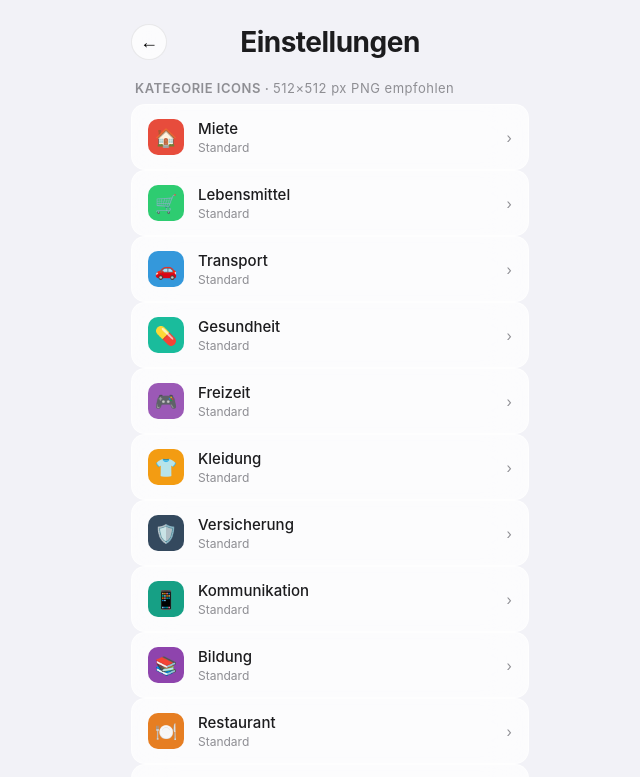
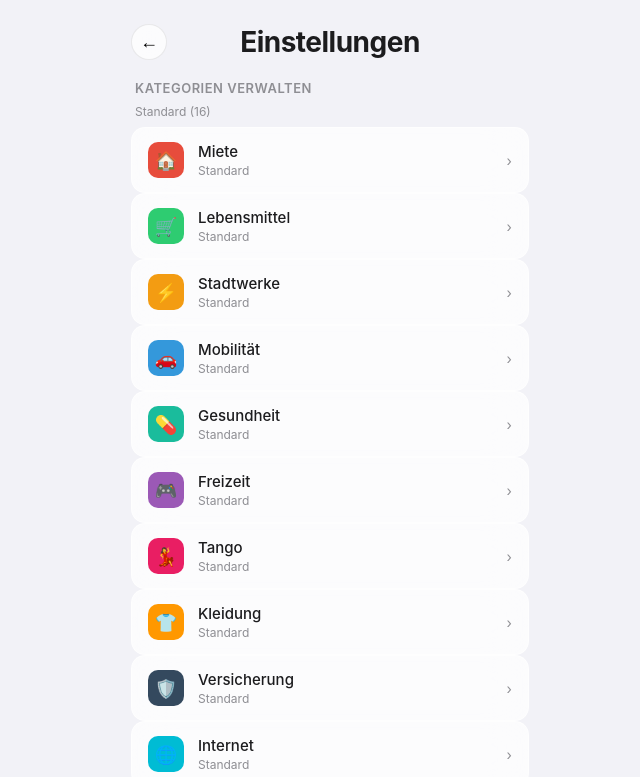
Before and after one commit to sarkaut2000/sparfuchs-web, a React (Vite) app: page /einstellungen in a window 1280 px wide. Shown: the top 777 px of the page, without its empty margins (310-950 px from the left). Built offline with nearby package versions, Linux system fonts and the light colour scheme.

Commit message:
Update categories, add custom category management, fix all type errors

```diff
--- a/src/lib/kategorien.ts
+++ b/src/lib/kategorien.ts
@@ -1,19 +1,56 @@
-import type { Kategorie } from '../types';
+import type { KategorieDefinition } from '../types';
 
-export const KATEGORIEN: { name: Kategorie; farbe: string; emoji: string }[] = [
-  { name: 'Miete',         farbe: '#E74C3C', emoji: '🏠' },
-  { name: 'Lebensmittel',  farbe: '#2ECC71', emoji: '🛒' },
-  { name: 'Transport',     farbe: '#3498DB', emoji: '🚗' },
-  { name: 'Gesundheit',    farbe: '#1ABC9C', emoji: '💊' },
-  { name: 'Freizeit',      farbe: '#9B59B6', emoji: '🎮' },
-  { name: 'Kleidung',      farbe: '#F39C12', emoji: '👕' },
-  { name: 'Versicherung',  farbe: '#34495E', emoji: '🛡️' },
-  { name: 'Kommunikation', farbe: '#16A085', emoji: '📱' },
-  { name: 'Bildung',       farbe: '#8E44AD', emoji: '📚' },
-  { name: 'Restaurant',    farbe: '#E67E22', emoji: '🍽️' },
-  { name: 'Sonstiges',     farbe: '#95A5A6', emoji: '📦' },
+const CUSTOM_KEY = 'sparfuchs_kategorien';
+
+export const STANDARD_KATEGORIEN: KategorieDefinition[] = [
+  { name: 'Miete',             farbe: '#E74C3C', emoji: '🏠', istStandard: true },
+  { name: 'Lebensmittel',      farbe: '#2ECC71', emoji: '🛒', istStandard: true },
+  { name: 'Stadtwerke',        farbe: '#F39C12', emoji: '⚡', istStandard: true },
+  { name: 'Mobilität',         farbe: '#3498DB', emoji: '🚗', istStandard: true },
+  { name: 'Gesundheit',        farbe: '#1ABC9C', emoji: '💊', istStandard: true },
+  { name: 'Freizeit',          farbe: '#9B59B6', emoji: '🎮', istStandard: true },
+  { name: 'Tango',             farbe: '#E91E63', emoji: '💃', istStandard: true },
+  { name: 'Kleidung',          farbe: '#FF9800', emoji: '👕', istStandard: true },
+  { name: 'Versicherung',      farbe: '#34495E', emoji: '🛡️', istStandard: true },
+  { name: 'Internet',          farbe: '#00BCD4', emoji: '🌐', istStandard: true },
+  { name: 'Mobiltelefon',      farbe: '#16A085', emoji: '📱', istStandard: true },
+  { name: 'Bildung',           farbe: '#8E44AD', emoji: '📚', istStandard: true },
+  { name: 'Restaurant',        farbe: '#E67E22', emoji: '🍽️', istStandard: true },
+  { name: 'Abos/Verträge',     farbe: '#607D8B', emoji: '📄', istStandard: true },
+  { name: 'Schuldentilgung',   farbe: '#C0392B', emoji: '💳', istStandard: true },
+  { name: 'Sonstiges',         farbe: '#95A5A6', emoji: '📦', istStandard: true },
 ];
 
-export function getKategorie(name: Kategorie) {
-  return KATEGORIEN.find((k) => k.name === name) ?? KATEGORIEN[KATEGORIEN.length - 1];
+export function getCustomKategorien(): KategorieDefinition[] {
+  const raw = localStorage.getItem(CUSTOM_KEY);
+  return raw ? JSON.parse(raw) : [];
 }
+
+export function getAlleKategorien(): KategorieDefinition[] {
+  return [...STANDARD_KATEGORIEN, ...getCustomKategorien()];
+}
+
+// Alias für bestehenden Code
+export const KATEGORIEN = STANDARD_KATEGORIEN;
+
+export function getKategorie(name: string): KategorieDefinition {
+  return getAlleKategorien().find(k => k.name === name) ?? STANDARD_KATEGORIEN[STANDARD_KATEGORIEN.length - 1];
+}
+
+export function addCustomKategorie(def: Omit<KategorieDefinition, 'istStandard'>): void {
+  const alle = getCustomKategorien();
+  if (getAlleKategorien().some(k => k.name.toLowerCase() === def.name.toLowerCase())) return;
+  alle.push({ ...def, istStandard: false });
+  localStorage.setItem(CUSTOM_KEY, JSON.stringify(alle));
+}
+
+export function deleteCustomKategorie(name: string): void {
+  const gefiltert = getCustomKategorien().filter(k => k.name !== name);
+  localStorage.setItem(CUSTOM_KEY, JSON.stringify(gefiltert));
+}
+
+// Zufällige Farbe für neue Kategorien
+const EXTRA_FARBEN = ['#FF5722','#795548','#9C27B0','#4CAF50','#2196F3','#FF4081','#00E5FF','#76FF03'];
+export function zufaelligeFarbe(): string {
+  return EXTRA_FARBEN[Math.floor(Math.random() * EXTRA_FARBEN.length)];
+}
--- a/src/pages/Dashboard.tsx
+++ b/src/pages/Dashboard.tsx
@@ -5,7 +5,7 @@ import {
   summeNachKategorie, saveAusgabe, saveFixkosten,
   formatEuro, aktuellerMonat
 } from '../lib/storage';
-import { KATEGORIEN, getKategorie } from '../lib/kategorien';
+import { getAlleKategorien, getKategorie } from '../lib/kategorien';
 import { getKategorieDesigns } from '../lib/icons';
 import { analysiereSparPotenzial } from '../lib/analyse';
 import Accordion from '../components/Accordion';
@@ -121,7 +121,7 @@ export default function Dashboard() {
       {/* Schnell-Erfassung */}
       <Accordion titel="Schnell erfassen" defaultOffen={true}>
         <div className="schnell-grid">
-          {KATEGORIEN.map(k => renderKatIcon(k.name))}
+          {getAlleKategorien().map(k => renderKatIcon(k.name))}
         </div>
       </Accordion>
 
--- a/src/pages/Einstellungen.tsx
+++ b/src/pages/Einstellungen.tsx
@@ -1,8 +1,11 @@
 import { useState, useRef } from 'react';
 import { useNavigate } from 'react-router-dom';
-import { KATEGORIEN, getKategorie } from '../lib/kategorien';
+import {
+  STANDARD_KATEGORIEN, getAlleKategorien, getKategorie,
+  getCustomKategorien, addCustomKategorie, deleteCustomKategorie, zufaelligeFarbe
+} from '../lib/kategorien';
 import { getAlleDesigns, saveDesign, resetDesign, pngZuBase64, NAV_KEYS, APP_KEYS } from '../lib/icons';
-import type { Kategorie } from '../types';
+import type { KategorieDefinition } from '../types';
 
 const FARBEN = ['#E74C3C','#2ECC71','#3498DB','#9B59B6','#F39C12','#1ABC9C','#E67E22','#34495E','#E91E63','#00BCD4','#8BC34A','#FF5722'];
 
@@ -22,16 +25,26 @@ const APP_ITEMS = [
 
 type EditTyp = 'kategorie' | 'nav' | 'app';
 
+const EMOJI_VORSCHLAEGE = ['🏠','🛒','⚡','🚗','💊','🎮','💃','👕','🛡️','🌐','📱','📚','🍽️','📄','💳','📦','🎵','🐶','🌿','✈️','🏋️','🎨','📷','🎸','🍕','☕','🎁','🌍','💰','🏦'];
+
 export default function Einstellungen() {
   const navigate = useNavigate();
   const [designs, setDesigns] = useState(getAlleDesigns());
+  const [kategorien, setKategorien] = useState<KategorieDefinition[]>(getAlleKategorien());
   const [editKey, setEditKey] = useState<string | null>(null);
   const [editTyp, setEditTyp] = useState<EditTyp>('kategorie');
   const fileInputRef = useRef<HTMLInputElement>(null);
 
+  // Neue Kategorie State
+  const [neuerName, setNeuerName] = useState('');
+  const [neuesEmoji, setNeuesEmoji] = useState('📦');
+  const [neueFarbe, setNeueFarbe] = useState('#3498DB');
+  const [neuKatFehler, setNeuKatFehler] = useState('');
+  const [addKatOffen, setAddKatOffen] = useState(false);
+
   function aktualisieren() {
-    const d = getAlleDesigns();
-    setDesigns(d);
+    setDesigns(getAlleDesigns());
+    setKategorien(getAlleKategorien());
     window.dispatchEvent(new Event('sparfuchs_icons_update'));
   }
 
@@ -65,68 +78,65 @@ export default function Einstellungen() {
   function removeIcon() {
     if (!editKey) return;
     const d = getAlleDesigns();
-    if (d[editKey]) { delete d[editKey].customIcon; localStorage.setItem('sparfuchs_icons', JSON.stringify(d)); }
+    if (d[editKey]) {
+      delete d[editKey].customIcon;
+      localStorage.setItem('sparfuchs_icons', JSON.stringify(d));
+    }
     aktualisieren();
   }
 
-  function renderVorschau(schluessel: string, defaultEmoji: string, gross = false) {
+  function katHinzufuegen() {
+    if (!neuerName.trim()) { setNeuKatFehler('Bitte einen Namen eingeben'); return; }
+    if (kategorien.some(k => k.name.toLowerCase() === neuerName.trim().toLowerCase())) {
+      setNeuKatFehler('Diese Kategorie existiert bereits'); return;
+    }
+    addCustomKategorie({ name: neuerName.trim(), emoji: neuesEmoji, farbe: neueFarbe });
+    setKategorien(getAlleKategorien());
+    setNeuerName(''); setNeuesEmoji('📦'); setNeueFarbe(zufaelligeFarbe());
+    setNeuKatFehler(''); setAddKatOffen(false);
+  }
+
+  function katLoeschen(name: string) {
+    if (confirm(`Kategorie "${name}" wirklich löschen?`)) {
+      deleteCustomKategorie(name);
+      setKategorien(getAlleKategorien());
+    }
+  }
+
+  function renderVorschau(schluessel: string, defaultEmoji: string, gross = false, istKat = false) {
     const design = designs[schluessel];
     const gr = gross ? 56 : 36;
     const br = gross ? 16 : 10;
     const fs = gross ? 26 : 18;
     let bg = '#E5E5EA';
     let border = 'none';
-    if (design?.hintergrundFarbe === 'transparent') {
-      bg = 'transparent'; border = `2px solid ${design?.randFarbe ?? '#ccc'}`;
-    } else if (design?.hintergrundFarbe) { bg = design.hintergrundFarbe; }
-    else if (editTyp === 'kategorie' && schluessel in Object.fromEntries(KATEGORIEN.map(k => [k.name, k]))) {
-      bg = getKategorie(schluessel as Kategorie).farbe;
-    }
+    if (istKat) { bg = getKategorie(schluessel).farbe; }
+    if (design?.hintergrundFarbe === 'transparent') { bg = 'transparent'; border = `2px solid ${design?.randFarbe ?? '#ccc'}`; }
+    else if (design?.hintergrundFarbe) { bg = design.hintergrundFarbe; }
     return (
       <div style={{ width: gr, height: gr, borderRadius: br, background: bg, border, display: 'flex', alignItems: 'center', justifyContent: 'center', fontSize: fs, flexShrink: 0 }}>
         {design?.customIcon
           ? <img src={design.customIcon} alt="" style={{ width: '65%', height: '65%', objectFit: 'contain' }} />
-          : defaultEmoji
-        }
+          : defaultEmoji}
       </div>
     );
   }
 
-  function renderKatVorschau(kat: Kategorie, gross = false) {
-    const k = getKategorie(kat);
-    const design = designs[kat];
-    const gr = gross ? 56 : 36;
-    const br = gross ? 16 : 10;
-    const fs = gross ? 26 : 18;
-    let bg = k.farbe;
-    let border = 'none';
-    if (design?.hintergrundFarbe === 'transparent') { bg = 'transparent'; border = `2px solid ${design?.randFarbe ?? k.farbe}`; }
-    else if (design?.hintergrundFarbe) { bg = design.hintergrundFarbe; }
-    return (
-      <div style={{ width: gr, height: gr, borderRadius: br, background: bg, border, display: 'flex', alignItems: 'center', justifyContent: 'center', fontSize: fs, flexShrink: 0 }}>
-        {design?.customIcon ? <img src={design.customIcon} alt={kat} style={{ width: '65%', height: '65%', objectFit: 'contain' }} /> : k.emoji}
-      </div>
-    );
-  }
-
-  function IconEditor({ schluessel, defaultEmoji, label }: { schluessel: string; defaultEmoji: string; label: string }) {
+  function IconEditor({ schluessel, defaultEmoji, label, istKat = false }: { schluessel: string; defaultEmoji: string; label: string; istKat?: boolean }) {
     const design = designs[schluessel];
     return (
-      <div style={{ background: '#F2F2F7', borderRadius: 16, padding: 16, margin: '8px 0' }}>
+      <div style={{ background: '#F2F2F7', borderRadius: 16, padding: 16, margin: '6px 0 10px' }}>
         <div style={{ display: 'flex', alignItems: 'center', gap: 14, marginBottom: 16 }}>
-          {editTyp === 'kategorie'
-            ? renderKatVorschau(schluessel as Kategorie, true)
-            : renderVorschau(schluessel, defaultEmoji, true)
-          }
+          {renderVorschau(schluessel, defaultEmoji, true, istKat)}
           <div>
             <div style={{ fontWeight: 700, fontSize: 16 }}>{label}</div>
-            <div style={{ fontSize: 12, color: 'var(--text3)' }}>Vorschau · 512×512 px empfohlen</div>
+            <div style={{ fontSize: 12, color: 'var(--text3)' }}>512 × 512 px PNG empfohlen</div>
           </div>
         </div>
 
         {/* Upload */}
         <div style={{ marginBottom: 14 }}>
-          <div style={{ fontSize: 12, fontWeight: 600, color: 'var(--text3)', textTransform: 'uppercase', letterSpacing: '0.4px', marginBottom: 8 }}>Eigenes Icon (PNG/JPG/SVG)</div>
+          <div style={{ fontSize: 12, fontWeight: 600, color: 'var(--text3)', textTransform: 'uppercase', letterSpacing: '0.4px', marginBottom: 8 }}>Eigenes Icon hochladen</div>
           <input ref={fileInputRef} type="file" accept="image/*" style={{ display: 'none' }} onChange={handleIconUpload} />
           <button onClick={() => fileInputRef.current?.click()} style={{ padding: '10px 18px', borderRadius: 12, border: '1.5px dashed var(--border)', background: '#fff', cursor: 'pointer', fontSize: 14, fontFamily: 'inherit', color: 'var(--accent2)', fontWeight: 600 }}>
             📁 Icon hochladen
@@ -136,8 +146,8 @@ export default function Einstellungen() {
           )}
         </div>
 
-        {/* Hintergrundfarbe (nur für Kategorie und Nav) */}
-        {editTyp !== 'app' && (
+        {/* Hintergrundfarbe */}
+        {(istKat || editTyp === 'nav') && (
           <>
             <div style={{ marginBottom: 14 }}>
               <div style={{ fontSize: 12, fontWeight: 600, color: 'var(--text3)', textTransform: 'uppercase', letterSpacing: '0.4px', marginBottom: 8 }}>Hintergrundfarbe</div>
@@ -151,7 +161,6 @@ export default function Einstellungen() {
                 </label>
               </div>
             </div>
-
             <div style={{ marginBottom: 14 }}>
               <div style={{ fontSize: 12, fontWeight: 600, color: 'var(--text3)', textTransform: 'uppercase', letterSpacing: '0.4px', marginBottom: 8 }}>iOS 26 Transparent mit Rand</div>
               <div style={{ display: 'flex', gap: 8, flexWrap: 'wrap' }}>
@@ -162,13 +171,45 @@ export default function Einstellungen() {
             </div>
           </>
         )}
-
         <button onClick={handleReset} style={{ padding: '10px 18px', borderRadius: 12, border: 'none', background: '#FF3B3015', cursor: 'pointer', fontSize: 14, color: 'var(--red)', fontFamily: 'inherit', fontWeight: 600 }}>Auf Standard zurücksetzen</button>
       </div>
     );
   }
 
-  function renderSection(key: string, defaultEmoji: string, label: string, typ: EditTyp, desc?: string) {
+  function renderKatZeile(k: KategorieDefinition) {
+    const istOffen = editKey === k.name;
+    const istCustom = !k.istStandard;
+    return (
+      <div key={k.name}>
+        <div
+          className="settings-row"
+          style={{ cursor: 'pointer', background: istOffen ? 'rgba(0,122,255,0.07)' : undefined }}
+          onClick={() => { setEditKey(istOffen ? null : k.name); setEditTyp('kategorie'); }}
+        >
+          {renderVorschau(k.name, k.emoji, false, true)}
+          <div className="settings-info">
+            <div className="settings-label" style={{ display: 'flex', alignItems: 'center', gap: 6 }}>
+              {k.name}
+              {istCustom && <span style={{ fontSize: 10, background: 'var(--accent2)', color: '#fff', borderRadius: 6, padding: '1px 6px', fontWeight: 700 }}>Eigene</span>}
+            </div>
+            <div className="settings-desc">{designs[k.name]?.customIcon ? '✓ Eigenes Icon' : 'Standard'}</div>
+          </div>
+          <div style={{ display: 'flex', alignItems: 'center', gap: 8 }}>
+            {istCustom && (
+              <button
+                onClick={e => { e.stopPropagation(); katLoeschen(k.name); }}
+                style={{ background: '#FF3B3015', border: 'none', borderRadius: 8, padding: '4px 8px', color: 'var(--red)', cursor: 'pointer', fontSize: 14 }}
+              >🗑</button>
+            )}
+            <span style={{ color: 'var(--text3)', fontSize: 14, transform: istOffen ? 'rotate(90deg)' : 'none', transition: 'transform 0.2s' }}>›</span>
+          </div>
+        </div>
+        {istOffen && <IconEditor schluessel={k.name} defaultEmoji={k.emoji} label={k.name} istKat={true} />}
+      </div>
+    );
+  }
+
+  function renderSystemZeile(key: string, emoji: string, label: string, typ: EditTyp, desc?: string) {
     const istOffen = editKey === key;
     return (
       <div key={key}>
@@ -177,7 +218,7 @@ export default function Einstellungen() {
           style={{ cursor: 'pointer', background: istOffen ? 'rgba(0,122,255,0.07)' : undefined }}
           onClick={() => { setEditKey(istOffen ? null : key); setEditTyp(typ); }}
         >
-          {typ === 'kategorie' ? renderKatVorschau(key as Kategorie) : renderVorschau(key, defaultEmoji)}
+          {renderVorschau(key, emoji)}
           <div className="settings-info">
             <div className="settings-label">{label}</div>
             {desc && <div className="settings-desc">{desc}</div>}
@@ -185,7 +226,7 @@ export default function Einstellungen() {
           </div>
           <span style={{ color: 'var(--text3)', fontSize: 14, transform: istOffen ? 'rotate(90deg)' : 'none', transition: 'transform 0.2s' }}>›</span>
         </div>
-        {istOffen && <IconEditor schluessel={key} defaultEmoji={defaultEmoji} label={label} />}
+        {istOffen && <IconEditor schluessel={key} defaultEmoji={emoji} label={label} />}
       </div>
     );
   }
@@ -198,22 +239,100 @@ export default function Einstellungen() {
         <div style={{ width: 36 }} />
       </div>
 
-      {/* Kategorie Icons */}
+      {/* ── Kategorien verwalten ── */}
       <div className="settings-section">
-        <div className="settings-section-title">Kategorie Icons · <span style={{ fontWeight: 400, textTransform: 'none' }}>512×512 px PNG empfohlen</span></div>
-        {KATEGORIEN.map(k => renderSection(k.name, k.emoji, k.name, 'kategorie'))}
+        <div className="settings-section-title">Kategorien verwalten</div>
+
+        {/* Standard Kategorien */}
+        <div style={{ fontSize: 12, color: 'var(--text3)', marginBottom: 8, paddingLeft: 4 }}>Standard ({STANDARD_KATEGORIEN.length})</div>
+        {STANDARD_KATEGORIEN.map(k => renderKatZeile(k))}
+
+        {/* Eigene Kategorien */}
+        {getCustomKategorien().length > 0 && (
+          <>
+            <div style={{ fontSize: 12, color: 'var(--text3)', margin: '16px 0 8px', paddingLeft: 4 }}>Eigene ({getCustomKategorien().length})</div>
+            {getCustomKategorien().map(k => renderKatZeile(k))}
+          </>
+        )}
+
+        {/* Neue Kategorie hinzufügen */}
+        <button
+          onClick={() => setAddKatOffen(!addKatOffen)}
+          style={{
+            width: '100%', marginTop: 12, padding: '13px', borderRadius: 14,
+            border: '1.5px dashed var(--accent2)', background: addKatOffen ? 'rgba(0,122,255,0.07)' : '#fff',
+            color: 'var(--accent2)', fontSize: 15, fontWeight: 700,
+            cursor: 'pointer', fontFamily: 'inherit', transition: 'all 0.2s',
+          }}
+        >
+          {addKatOffen ? '✕ Abbrechen' : '+ Neue Kategorie hinzufügen'}
+        </button>
+
+        {addKatOffen && (
+          <div style={{ background: '#F2F2F7', borderRadius: 16, padding: 16, marginTop: 8 }}>
+            <div style={{ fontSize: 15, fontWeight: 700, marginBottom: 14 }}>Neue Kategorie</div>
+
+            <label className="form-label">Name</label>
+            <input
+              className="form-input"
+              placeholder="z.B. Haustier"
+              value={neuerName}
+              onChange={e => { setNeuerName(e.target.value); setNeuKatFehler(''); }}
+            />
+            {neuKatFehler && <p className="fehler">{neuKatFehler}</p>}
+
+            <label className="form-label">Emoji Icon</label>
+            <div style={{ display: 'flex', gap: 6, flexWrap: 'wrap', marginBottom: 8 }}>
+              {EMOJI_VORSCHLAEGE.map(e => (
+                <button
+                  key={e}
+                  onClick={() => setNeuesEmoji(e)}
+                  style={{
+                    width: 40, height: 40, borderRadius: 10, border: 'none',
+                    background: neuesEmoji === e ? 'var(--accent2)' : '#fff',
+                    fontSize: 20, cursor: 'pointer',
+                    boxShadow: neuesEmoji === e ? `0 0 0 2px var(--accent2)` : 'none',
+                  }}
+                >{e}</button>
+              ))}
+            </div>
+            <div style={{ fontSize: 13, color: 'var(--text3)', marginBottom: 4 }}>Oder eigenes Emoji eingeben:</div>
+            <input className="form-input" style={{ fontSize: 22, textAlign: 'center', maxWidth: 80 }} value={neuesEmoji} onChange={e => setNeuesEmoji(e.target.value)} maxLength={2} />
+
+            <label className="form-label">Farbe</label>
+            <div style={{ display: 'flex', flexWrap: 'wrap', gap: 8, marginBottom: 8 }}>
+              {FARBEN.map(f => (
+                <button key={f} onClick={() => setNeueFarbe(f)} style={{ width: 36, height: 36, borderRadius: 10, background: f, border: 'none', cursor: 'pointer', boxShadow: neueFarbe === f ? `0 0 0 3px #fff, 0 0 0 5px ${f}` : 'none' }} />
+              ))}
+              <label style={{ width: 36, height: 36, borderRadius: 10, border: '2px dashed var(--border)', display: 'flex', alignItems: 'center', justifyContent: 'center', cursor: 'pointer', fontSize: 16, overflow: 'hidden', position: 'relative' }}>
+                🎨
+                <input type="color" value={neueFarbe} style={{ position: 'absolute', opacity: 0, width: '100%', height: '100%', cursor: 'pointer' }} onChange={e => setNeueFarbe(e.target.value)} />
+              </label>
+            </div>
+
+            {/* Vorschau */}
+            <div style={{ display: 'flex', alignItems: 'center', gap: 12, margin: '14px 0', padding: '12px', background: '#fff', borderRadius: 12 }}>
+              <div style={{ width: 48, height: 48, borderRadius: 14, background: neueFarbe, display: 'flex', alignItems: 'center', justifyContent: 'center', fontSize: 24 }}>{neuesEmoji}</div>
+              <div style={{ fontWeight: 600, fontSize: 15 }}>{neuerName || 'Vorschau'}</div>
+            </div>
+
+            <button className="btn-primary" onClick={katHinzufuegen} style={{ marginTop: 4 }}>
+              + Kategorie hinzufügen
+            </button>
+          </div>
+        )}
       </div>
 
-      {/* Navigation Icons */}
+      {/* ── Navigation Icons ── */}
       <div className="settings-section">
         <div className="settings-section-title">Navigation Icons (unten)</div>
-        {NAV_ITEMS.map(item => renderSection(item.key, item.emoji, item.label, 'nav'))}
+        {NAV_ITEMS.map(item => renderSystemZeile(item.key, item.emoji, item.label, 'nav'))}
       </div>
 
-      {/* App Info Icons */}
+      {/* ── App Info Icons ── */}
       <div className="settings-section">
         <div className="settings-section-title">App Info Icons</div>
-        {APP_ITEMS.map(item => renderSection(item.key, item.emoji, item.label, 'app', item.desc))}
+        {APP_ITEMS.map(item => renderSystemZeile(item.key, item.emoji, item.label, 'app', item.desc))}
       </div>
     </div>
   );
--- a/src/pages/Fixkosten.tsx
+++ b/src/pages/Fixkosten.tsx
@@ -3,7 +3,7 @@ import {
   getFixkosten, saveFixkosten, updateFixkosten,
   deleteFixkosten, formatEuro
 } from '../lib/storage';
-import { KATEGORIEN, getKategorie } from '../lib/kategorien';
+import { getAlleKategorien, getKategorie } from '../lib/kategorien';
 import type { Fixkosten as FixkostenType, Kategorie } from '../types';
 
 export default function Fixkosten() {
@@ -103,7 +103,7 @@ export default function Fixkosten() {
 
             <label className="form-label">Kategorie</label>
             <div className="kat-grid">
-              {KATEGORIEN.map(k => (
+              {getAlleKategorien().map(k => (
                 <button
                   key={k.name}
                   className={`kat-btn ${kategorie === k.name ? 'aktiv' : ''}`}
--- a/src/pages/NeueAusgabe.tsx
+++ b/src/pages/NeueAusgabe.tsx
@@ -1,7 +1,7 @@
 import { useState } from 'react';
 import { useNavigate } from 'react-router-dom';
 import { saveAusgabe } from '../lib/storage';
-import { KATEGORIEN } from '../lib/kategorien';
+import { getAlleKategorien } from '../lib/kategorien';
 import type { Kategorie } from '../types';
 
 export default function NeueAusgabe() {
@@ -59,7 +59,7 @@ export default function NeueAusgabe() {
 
       <label className="form-label">Kategorie</label>
       <div className="kat-grid">
-        {KATEGORIEN.map(k => (
+        {getAlleKategorien().map(k => (
           <button
             key={k.name}
             className={`kat-btn ${kategorie === k.name ? 'aktiv' : ''}`}
--- a/src/pages/Verlauf.tsx
+++ b/src/pages/Verlauf.tsx
@@ -1,6 +1,6 @@
 import { useState, useEffect } from 'react';
 import { getAusgaben, deleteAusgabe, updateAusgabe, formatEuro } from '../lib/storage';
-import { getKategorie, KATEGORIEN } from '../lib/kategorien';
+import { getKategorie, getAlleKategorien } from '../lib/kategorien';
 import Accordion from '../components/Accordion';
 import type { Ausgabe, Kategorie } from '../types';
 
@@ -196,7 +196,7 @@ export default function Verlauf() {
 
             <label className="form-label">Kategorie</label>
             <div className="kat-grid" style={{ marginTop: 6 }}>
-              {KATEGORIEN.map(k => (
+              {getAlleKategorien().map(k => (
                 <button
                   key={k.name}
                   className={`kat-btn ${editKategorie === k.name ? 'aktiv' : ''}`}
```
Also changed, not shown: src/types/index.ts (+9 -4 lines).
